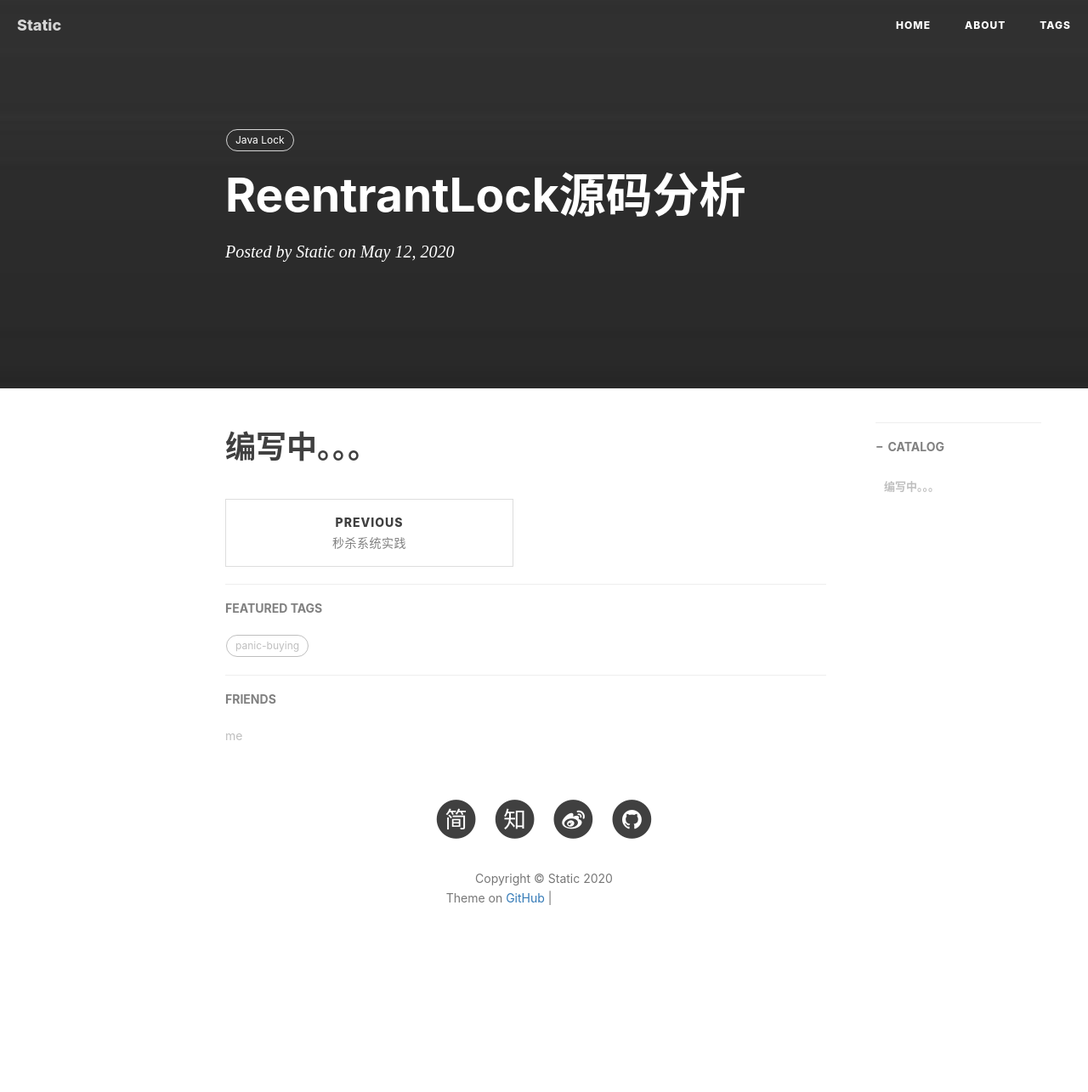
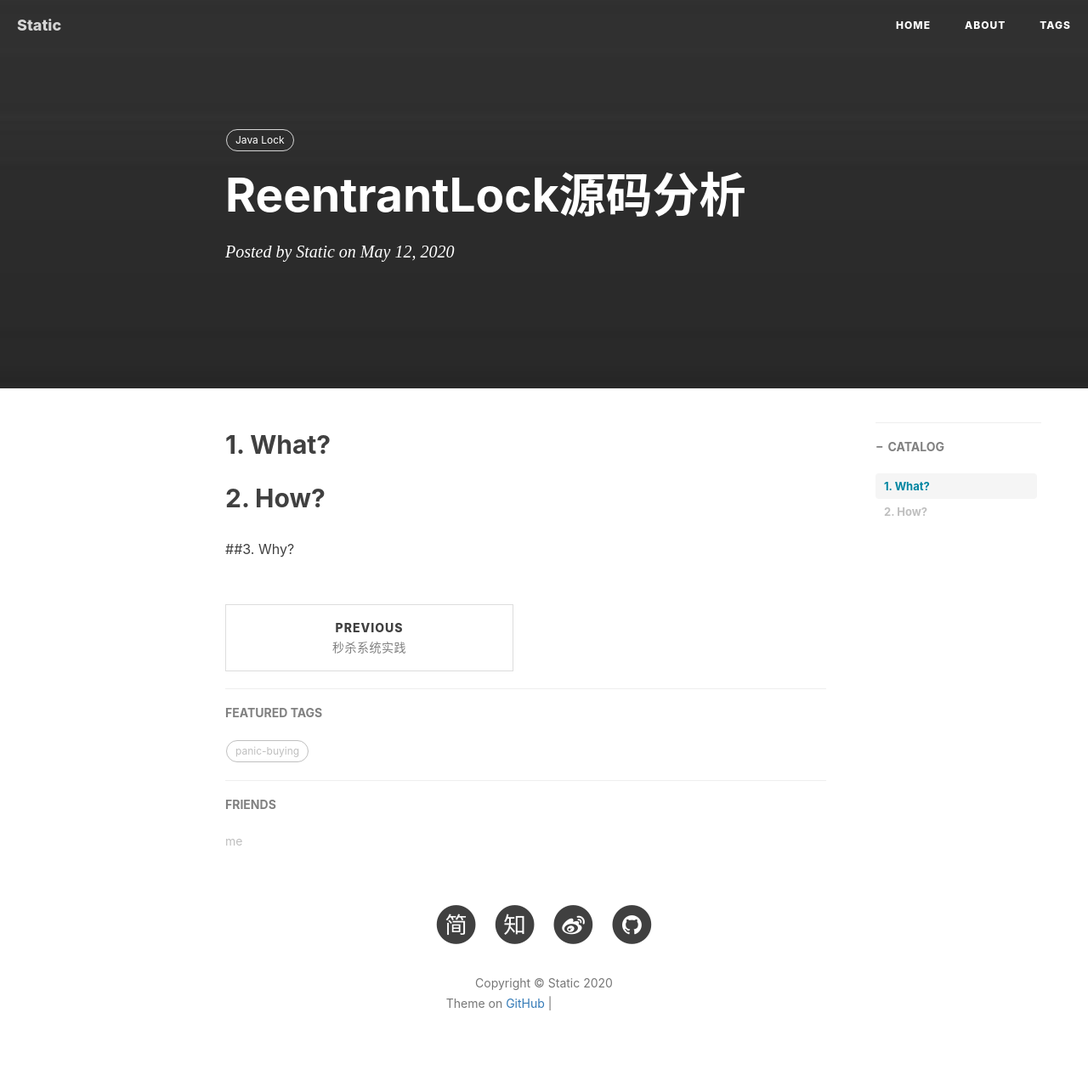
Before and after one commit to whvixd/qilixiang.github.io, a Jekyll site: the page built from _posts/2020-05-12-reentrant-lock.md, in a window 1280 px wide. Shown: the whole page at 85% size. Built offline with Jekyll 4.4.1, drawn with Linux system fonts in a browser that asks for light colours; nearby versions of some CDN libraries; comment, search, counter and statistics services are not loaded; before the commit the page ends 1161 px from its top, so only the background shows below that; grey boxes are pictures that could not be loaded.

Commit message:
上传博客

```diff
--- a/_posts/2020-05-12-reentrant-lock.md
+++ b/_posts/2020-05-12-reentrant-lock.md
@@ -11,4 +11,8 @@ tags:
 
 ---
 
-# 编写中。。。
+## 1. What?
+
+## 2. How?
+
+##3. Why?
```
